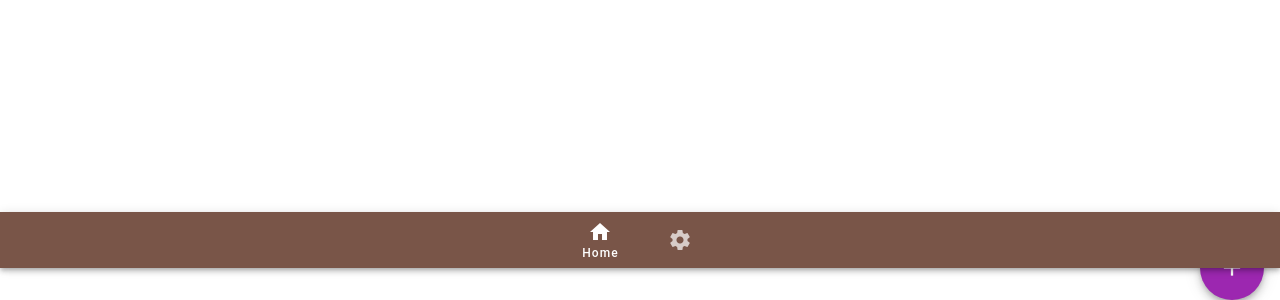
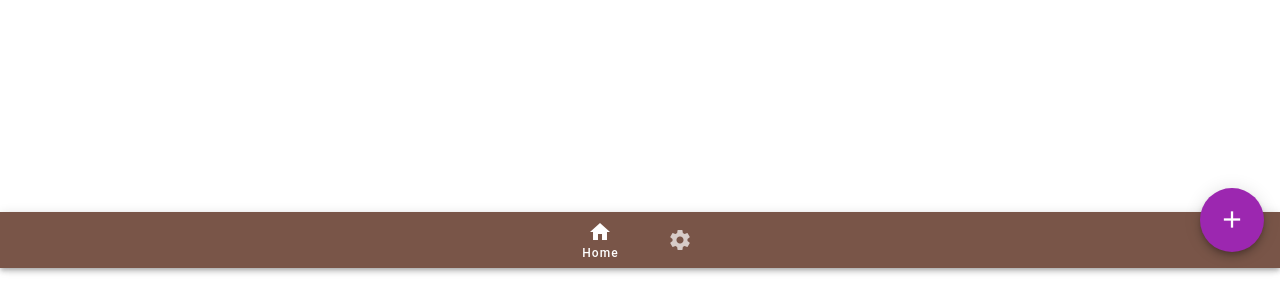
Before and after one commit to ikloster03/habit, a Vue app: page / in a window 1280 px wide. Shown: the part 532-832 px from the top of the page. After the commit the page ends 800 px from the top, so only its background shows below. Built offline with nearby package versions, Linux system fonts and the light colour scheme; a small style sheet from the web is missing.

Commit message:
screen(home): fix create btn + fix paddings

```diff
--- a/src/screens/HomeScreen.vue
+++ b/src/screens/HomeScreen.vue
@@ -1,6 +1,6 @@
 <template>
   <div>
-    <v-container>
+    <v-container class="mb-12">
       <habit-list>
         <habit-item
           v-for="habit in habits"
@@ -13,11 +13,12 @@
     <v-btn
       color="purple"
       fab
-      absolute
+      fixed
       large
       dark
       bottom
       right
+      style="z-index: 5;"
       :to="{ name: 'create-habit-screen' }"
     >
       <v-icon>mdi-plus</v-icon>
```
